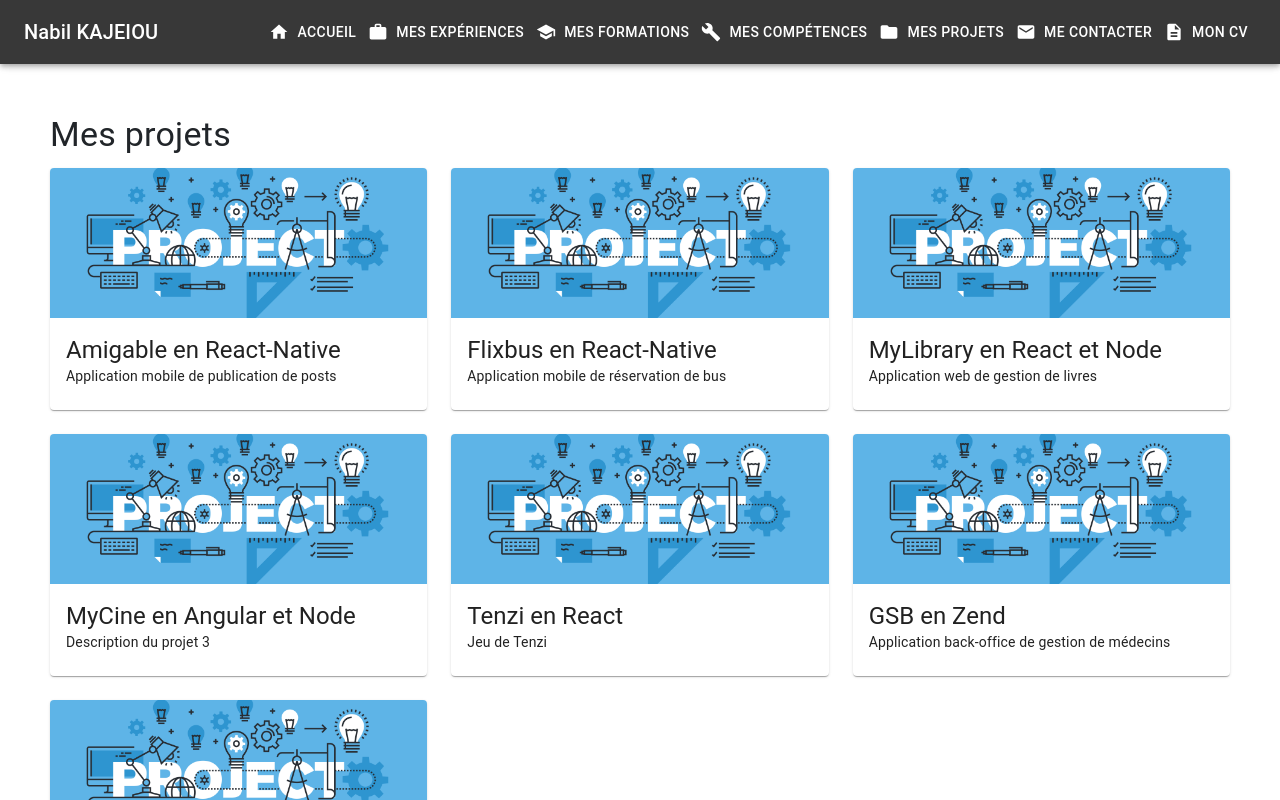
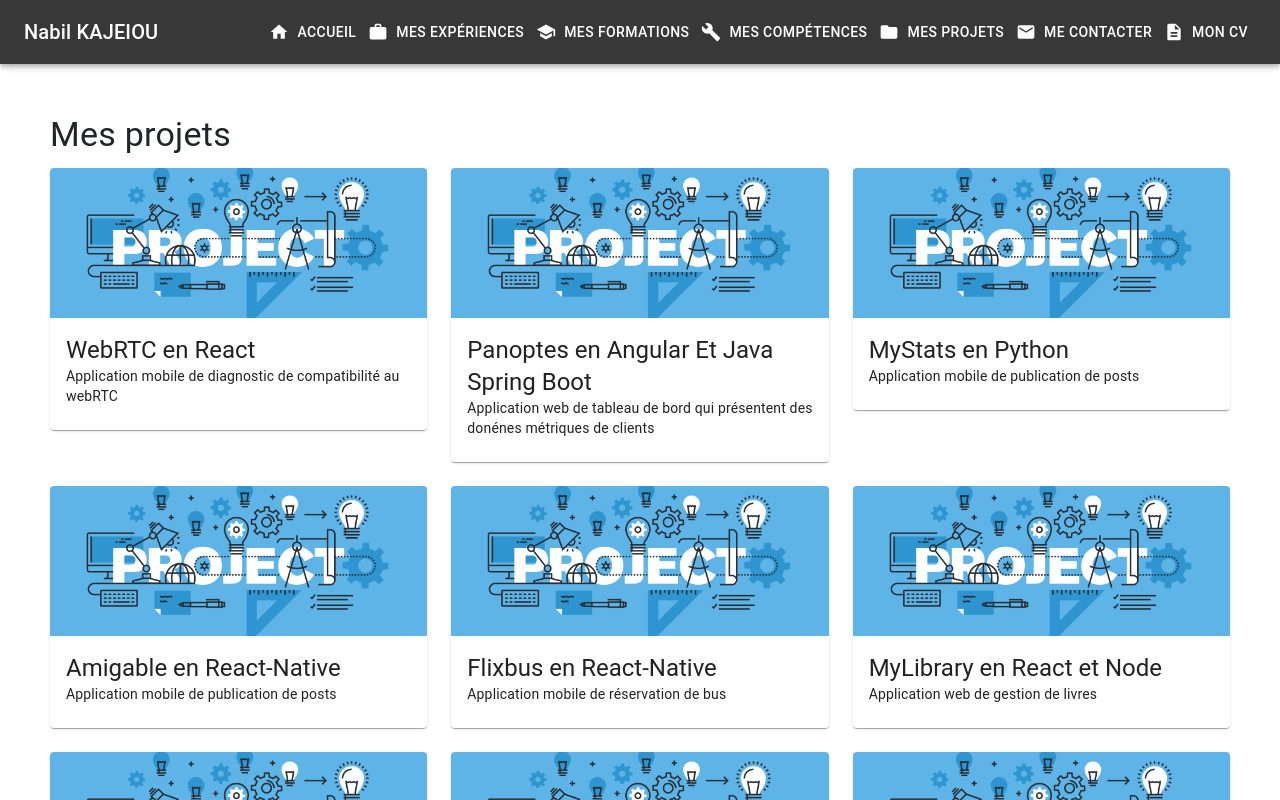
Before and after one commit to kajeiou/Portfolio-React, a React (Create React App) app: page /projects in a window 1280 px wide. Built offline with nearby package versions, Linux system fonts and the light colour scheme.

Commit message:
Projects added

```diff
--- a/src/components/Footer.js
+++ b/src/components/Footer.js
@@ -45,7 +45,7 @@ export default function Footer() {
       </Box>
 
       <Typography variant="body2" sx={{ mt: 2 }}>
-        <Link to="/contact" >
+        <Link to="/contact" style={{ textDecoration: 'none', color: 'inherit' }}>
             <Button variant="text" sx={{ mt: 1, mr: 1, color: 'white' }}>
               Me contacter
             </Button>
--- a/src/data/projectsData.js
+++ b/src/data/projectsData.js
@@ -1,4 +1,7 @@
 const projectsData = [
+    { title: "WebRTC en React", description: "Application mobile de diagnostic de compatibilité au webRTC", image: require('../assets/project.jpg') },
+    { title: "Panoptes en Angular Et Java Spring Boot", description: "Application web de tableau de bord qui présentent des donénes métriques de clients", image: require('../assets/project.jpg') },
+    { title: "MyStats en Python", description: "Application mobile de publication de posts", image: require('../assets/project.jpg') },
     { title: "Amigable en React-Native", description: "Application mobile de publication de posts", image: require('../assets/project.jpg') },
     { title: "Flixbus en React-Native", description: "Application mobile de réservation de bus", image: require('../assets/project.jpg') },
     { title: "MyLibrary en React et Node", description: "Application web de gestion de livres", image: require('../assets/project.jpg') },
```
